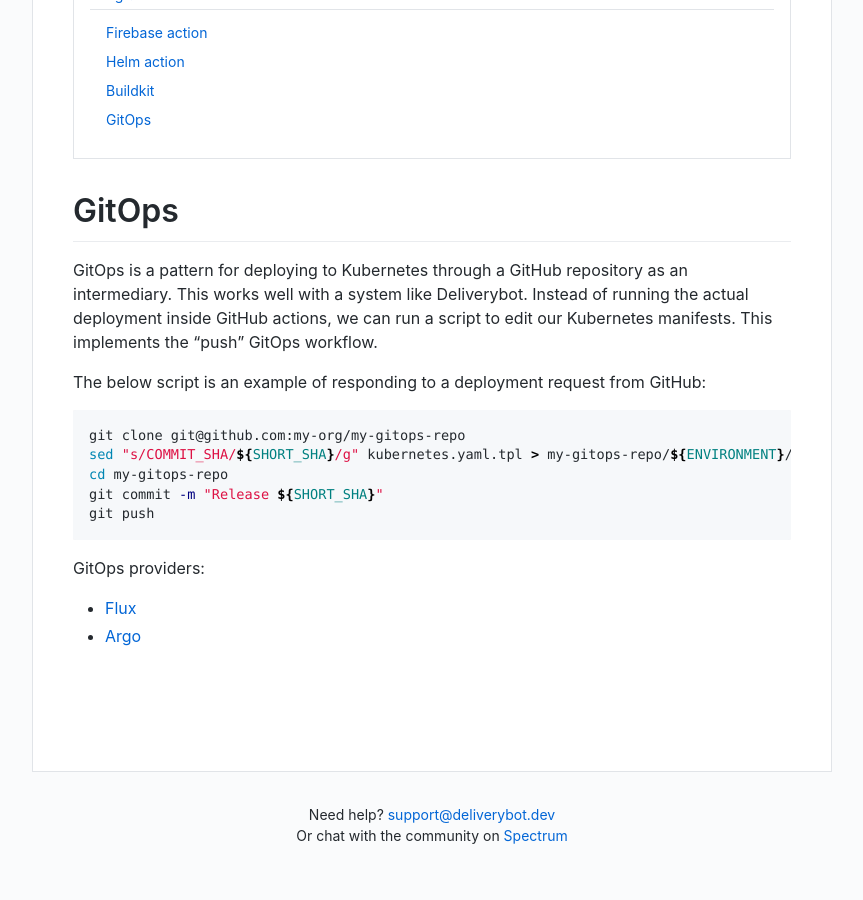
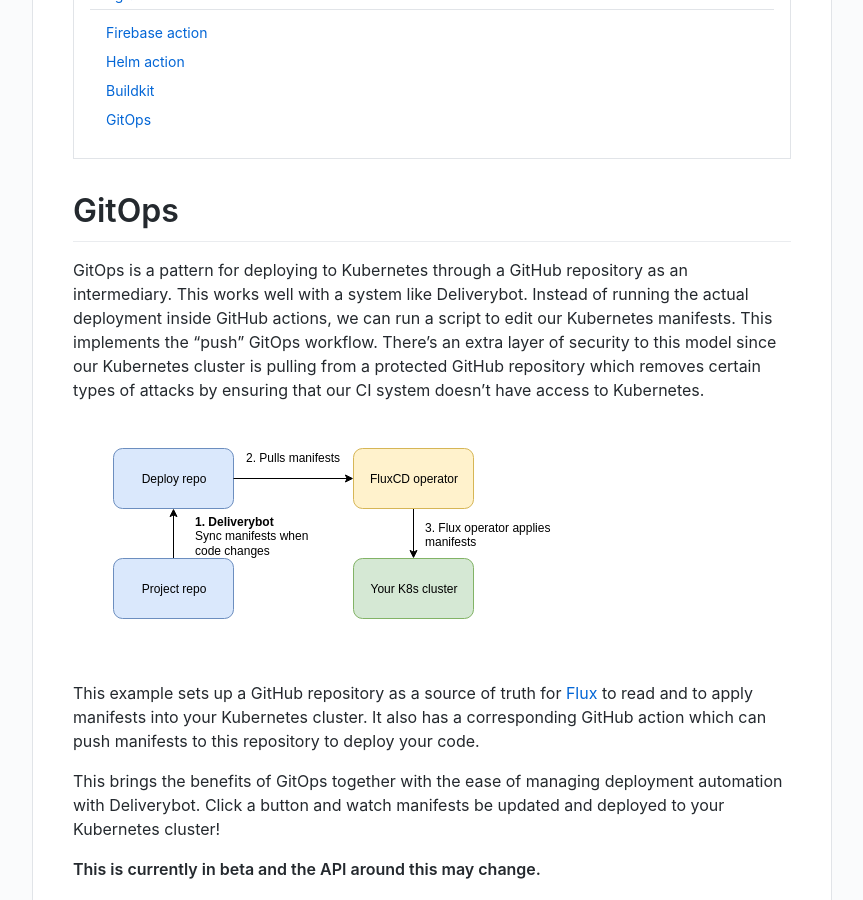
Before and after one commit to deliverybot/deliverybot.github.io, a Jekyll site: the page built from docs/integrations/gitops.md, in a window 1280 px wide and 900 px high, scrolled down 518 px. Shown: the whole window, without its empty margins (208-1071 px from the left). Built offline with Jekyll 4.4.1, drawn with Linux system fonts in a browser that asks for light colours; some of the changed text lies outside the part shown.

Commit message:
Add more to the gitops integration

````diff
--- a/docs/integrations/gitops.md
+++ b/docs/integrations/gitops.md
@@ -9,21 +9,50 @@
 GitOps is a pattern for deploying to Kubernetes through a GitHub repository as
 an intermediary. This works well with a system like Deliverybot. Instead of
 running the actual deployment inside GitHub actions, we can run a script to edit
-our Kubernetes manifests. This implements the "push" GitOps workflow.
+our Kubernetes manifests. This implements the "push" GitOps workflow. There's
+an extra layer of security to this model since our Kubernetes cluster is pulling
+from a protected GitHub repository which removes certain types of attacks by
+ensuring that our CI system doesn't have access to Kubernetes.
 
+![Flux diagram](/assets/images/integrations/flux.svg)
 
-The below script is an example of responding to a deployment request from
-GitHub:
+This example sets up a GitHub repository as a source of truth for [Flux][flux]
+to read and to apply manifests into your Kubernetes cluster. It also has a
+corresponding GitHub action which can push manifests to this repository to
+deploy your code.
+
+This brings the benefits of GitOps together with the ease of managing deployment
+automation with Deliverybot. Click a button and watch manifests be updated and
+deployed to your Kubernetes cluster!
+
+**This is currently in beta and the API around this may change.**
+
+## Getting started
+
+Requires `cfssl` to be installed along with `helm` and `kubectl`.
+
+1. Copy the https://github.com/deliverybot/example-gitops repository into your
+   organization.
+
+2. Run the [`./install.sh`](install.sh) script to setup FluxCD or follow this
+   guide [here][flux-guide]. This will add the Flux operator along with the Flux
+   Helm operator to deploy your manifests from the example repository.
 
 ```bash
-git clone git@github.com:my-org/my-gitops-repo
-sed "s/COMMIT_SHA/${SHORT_SHA}/g" kubernetes.yaml.tpl > my-gitops-repo/${ENVIRONMENT}/kubernetes.yaml
-cd my-gitops-repo
-git commit -m "Release ${SHORT_SHA}"
-git push
+GIT_REPO=git@github.com:myrepo/example-gitops.git GIT_PATH=deploy NAMESPACE=kube-system ./install.sh
 ```
 
-GitOps providers:
+3. You will then have to follow the [Flux guide][flux-key] for adding a deploy
+   key to your example repository.
 
-- [Flux](https://docs.fluxcd.io/en/latest/index.html)
-- [Argo](https://argoproj.github.io/argo-cd/)
+4. Create a new repository to emulate an application that you want to deploy to
+   Kubernetes and install the GitOps action https://github.com/deliverybot/gitops
+
+5. [Install the repository][deliverybot] on Deliverybot.
+
+6. Trigger a deployment and watch the action push a change to your flux repo!
+
+[flux]: https://fluxcd.io
+[flux-guide]: https://docs.fluxcd.io/projects/helm-operator/en/latest/tutorials/get-started.html
+[flux-key]: https://docs.fluxcd.io/projects/flux/en/latest/tutorials/get-started.html#giving-write-access
+[deliverybot]: https://github.com/apps/deliverybot/installations/new
````
